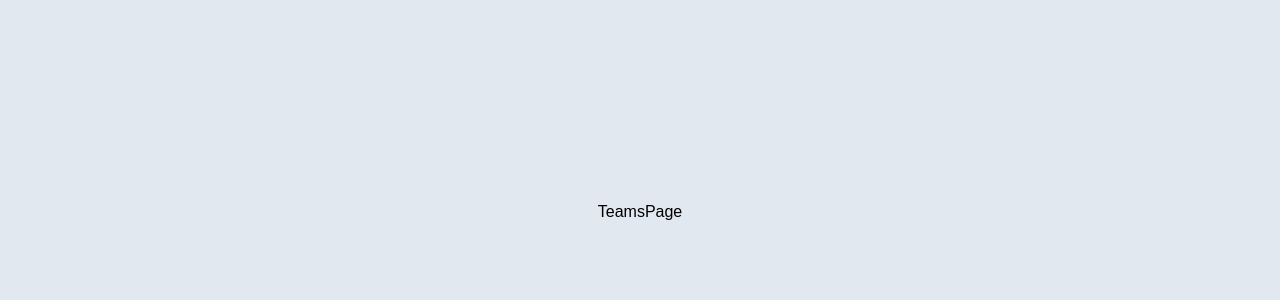
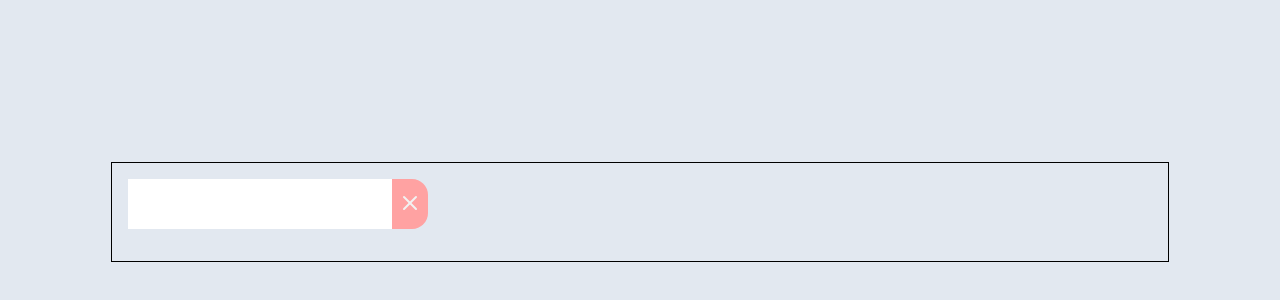
Before and after one commit to Adr1Est/pokemon-battle-simulator, a React (Vite) app: page / in a window 1280 px wide. Shown: the part 188-488 px from the top of the page. Built offline with nearby package versions, Linux system fonts and the light colour scheme.

Commit message:
TeamsPage layout

```diff
--- a/package.json
+++ b/package.json
@@ -18,6 +18,7 @@
     "@dnd-kit/react": "^0.4.0",
     "@tanstack/react-query": "^5.99.0",
     "@tanstack/react-query-devtools": "^5.99.0",
+    "lucide-react": "^1.8.0",
     "react": "^19.2.4",
     "react-dom": "^19.2.4",
     "react-router": "^7.14.1",
--- a/src/pages/TeamsPage.module.css
+++ b/src/pages/TeamsPage.module.css
@@ -0,0 +1,34 @@
+.teamsMainContainer{
+  width: 80%;
+  border: 1px solid ;
+  padding: 1rem;
+  display: flex;
+  flex-direction: column;
+  gap: 1rem;
+}
+
+.filterRender{
+  width: 300px;
+}
+
+.form{
+  display: flex;
+  flex-direction: row;
+  align-items: center;
+  height: 50px;;
+}
+
+.formButton{
+  border: 0;
+  height: 100%;
+  border-radius: 0 1rem 1rem 0 ;
+  background-color: #ffa2a2;
+  color: #f2f2f2;
+}
+
+.teamsFilterInput{
+  width: 100%;
+  height: 100%;
+  border: 0;
+  padding: 0;
+}
--- a/src/pages/TeamsPage.tsx
+++ b/src/pages/TeamsPage.tsx
@@ -1,9 +1,36 @@
 import classes from "@/pages/TeamsPage.module.css";
+import { X } from "lucide-react";
+import { useId } from "react";
 
 export default function TeamsPage() {
+  const inputFilterId = useId();
   return(
-    <div>
-      TeamsPage
+    <div className={classes.teamsMainContainer}>
+      <div className={classes.filterRender}>
+        <form
+          onSubmit={(e) => e.preventDefault()}
+          className={classes.form}
+        >
+          <input
+            type="text"
+            id={inputFilterId}
+            className={classes.teamsFilterInput}
+          />
+          <button
+            className={classes.formButton}
+            onClick={() => console.log("btn")}
+            disabled={true}
+          >
+            <X />
+          </button>
+        </form>
+        <div>
+
+        </div>
+      </div>
+      <div>
+
+      </div>
     </div>
   )
 }
```
Also changed, not shown: 1 other file (tests, documents, lock files or other folders).
